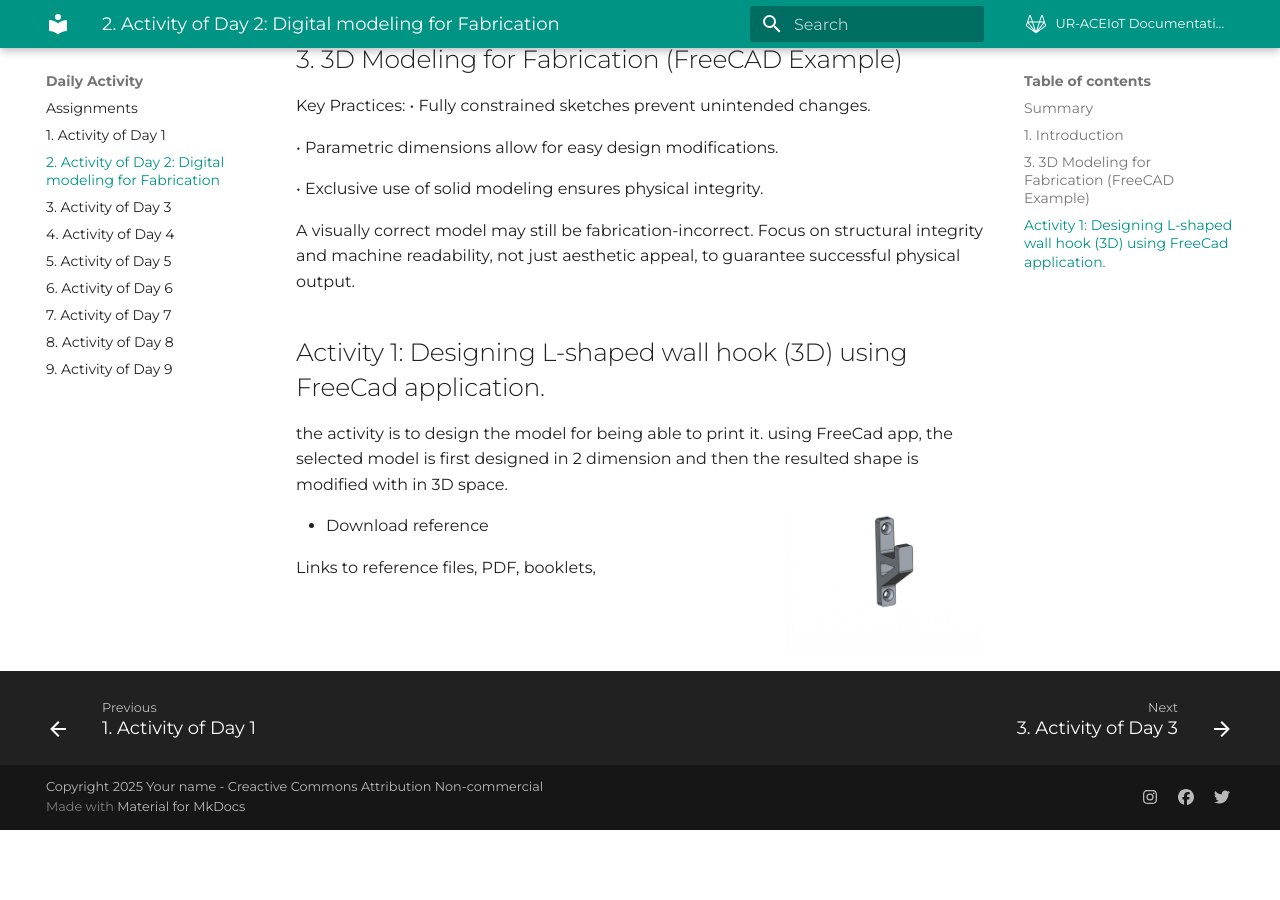
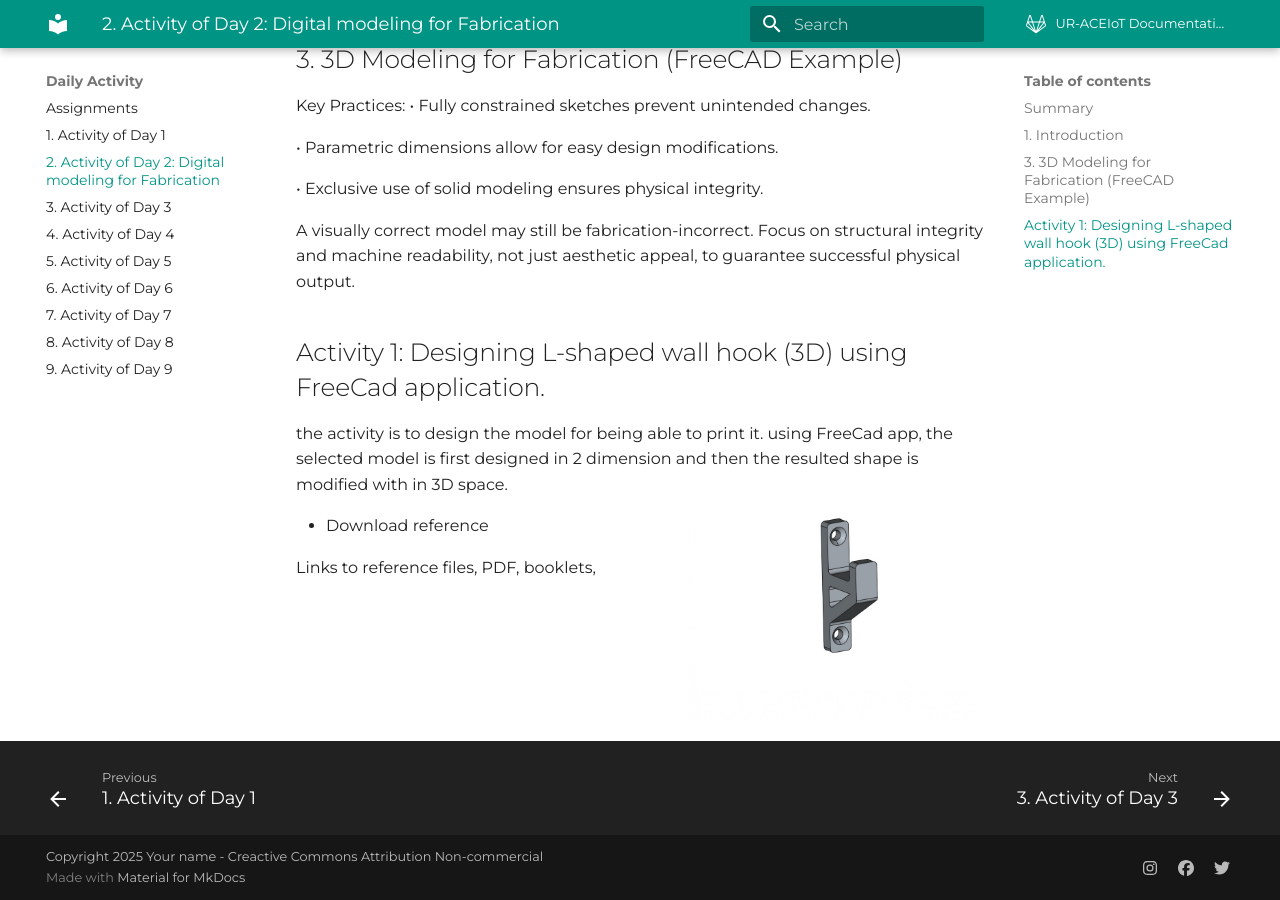
Before and after one commit to izesa/DocumentationTemplate, an MkDocs documentation site: the page built from docs/Daily-Activity/day_2.md, in a window 1280 px wide and 900 px high, scrolled down 614 px. Built offline with MkDocs 1.6.1 and Material for MkDocs 9.7.7, drawn with Linux system fonts in a browser that asks for light colours; before the commit the page ends 1444 px from its top, so only the background shows below that.

Commit message:
modified:   docs/Daily-Activity/day_2.md

```diff
--- a/docs/Daily-Activity/day_2.md
+++ b/docs/Daily-Activity/day_2.md
@@ -26,7 +26,7 @@
 ## Activity 1: Designing L-shaped wall hook (3D) using FreeCad application.
 the activity is to design the model for being able to print it. using FreeCad app, the selected model is first designed in 2 dimension and then the resulted shape is modified with in 3D space.
 
-![](./images/FreeCAD_2.jpg){ width=200 Height=100 align=right }
+![](./images/FreeCAD_2.jpg){ width=300 Height=200 align=right }
 
 
 
```
